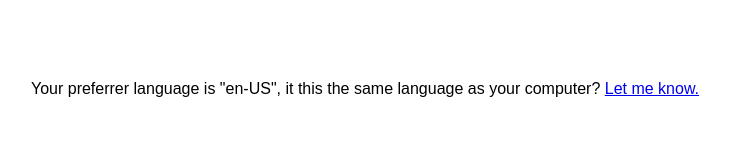
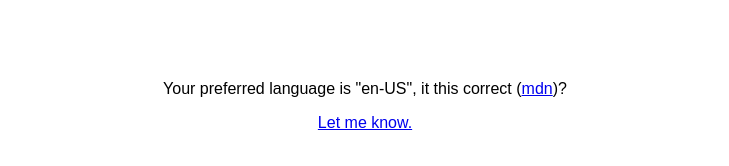
Before and after one commit to simpleanalytics/lang.simpleanalytics.com, a plain HTML site: page index.html in a window 1280 px wide. Shown: the whole page, without its empty margins (275-1004 px from the left). Drawn offline with Linux system fonts and the light colour scheme.

Commit message:
Update index.html

```diff
--- a/index.html
+++ b/index.html
@@ -11,7 +11,9 @@
 </head>
 <body>
 
-<p>Your preferrer language is "<span>...</span>", it this the same language as your computer? <a href="https://twitter.com/AdriaanvRossum">Let me know.</a></p>
+<p>Your preferred language is "<span>...</span>", it this correct (<a href="https://developer.mozilla.org/en-US/docs/Web/API/NavigatorLanguage/languages">mdn</a>)?</p>
+
+<p><a href="https://twitter.com/AdriaanvRossum">Let me know.</a></p>
 
 <script>
   document.querySelector('span').textContent = navigator.language || 'unkown'
```
